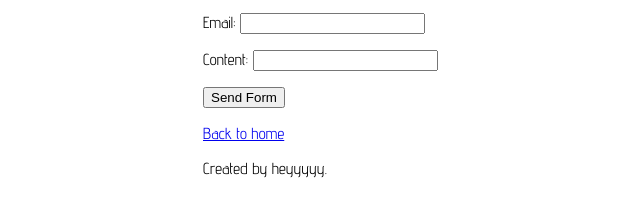
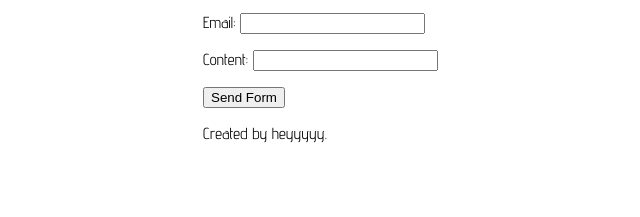
Before and after one commit to LeiHeiI/20200516, an Eleventy site: page contact.md in a window 1280 px wide. Shown: the part 199-416 px from the top of the page, without its empty margins (87-727 px from the left). Built offline with nearby package versions, Linux system fonts and the light colour scheme; Eleventy itself is replaced by a stand-in of ours; files that its build step writes are made by us from their sources.

Commit message:
Update contact.md

```diff
--- a/contact.md
+++ b/contact.md
@@ -20,5 +20,3 @@ layout: layout.html
   <input type="hidden" name="_next" value="https://sad-mccarthy-a61d59.netlify.app/thanks">
   <input type="submit" value="Send Form">
 </form>
-
-[Back to home](http://sad-mccarthy-a61d59.netlify.app/)
```
